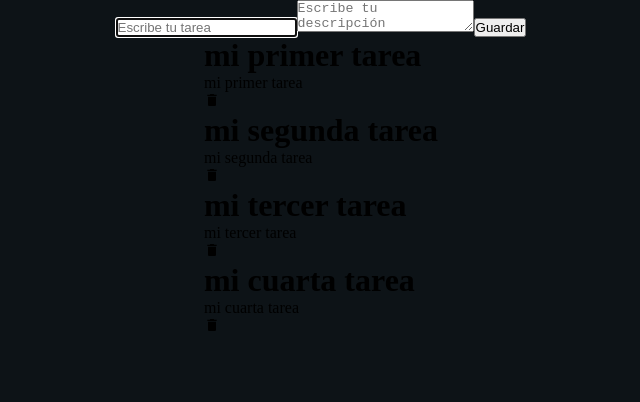
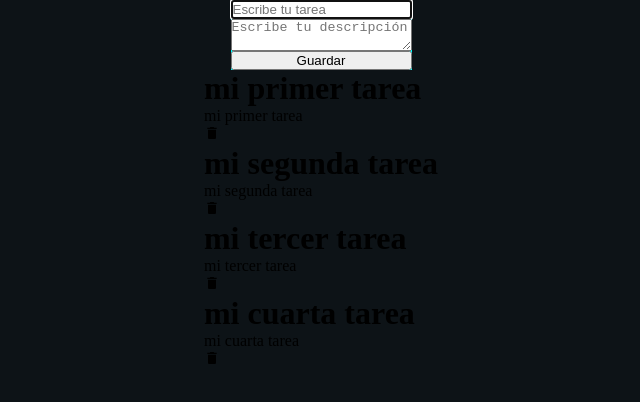
Before and after one commit to JuanM1228/react-task-aplication, a React (Vite) app: page / in a window 1280 px wide. Shown: the top 402 px of the page, without its empty margins (319-959 px from the left). Built offline with nearby package versions, Linux system fonts and the light colour scheme.

Commit message:
style form

```diff
--- a/src/Stylesheets/index.css
+++ b/src/Stylesheets/index.css
@@ -1,4 +1,5 @@
 @import "./taskCard.css";
+@import "./taskForm.css";
 
 * {
   margin: 0;
--- a/src/Stylesheets/taskForm.css
+++ b/src/Stylesheets/taskForm.css
@@ -0,0 +1,5 @@
+.Form{
+  background-color: aqua;
+  display: flex;
+  flex-direction: column;
+}
```
